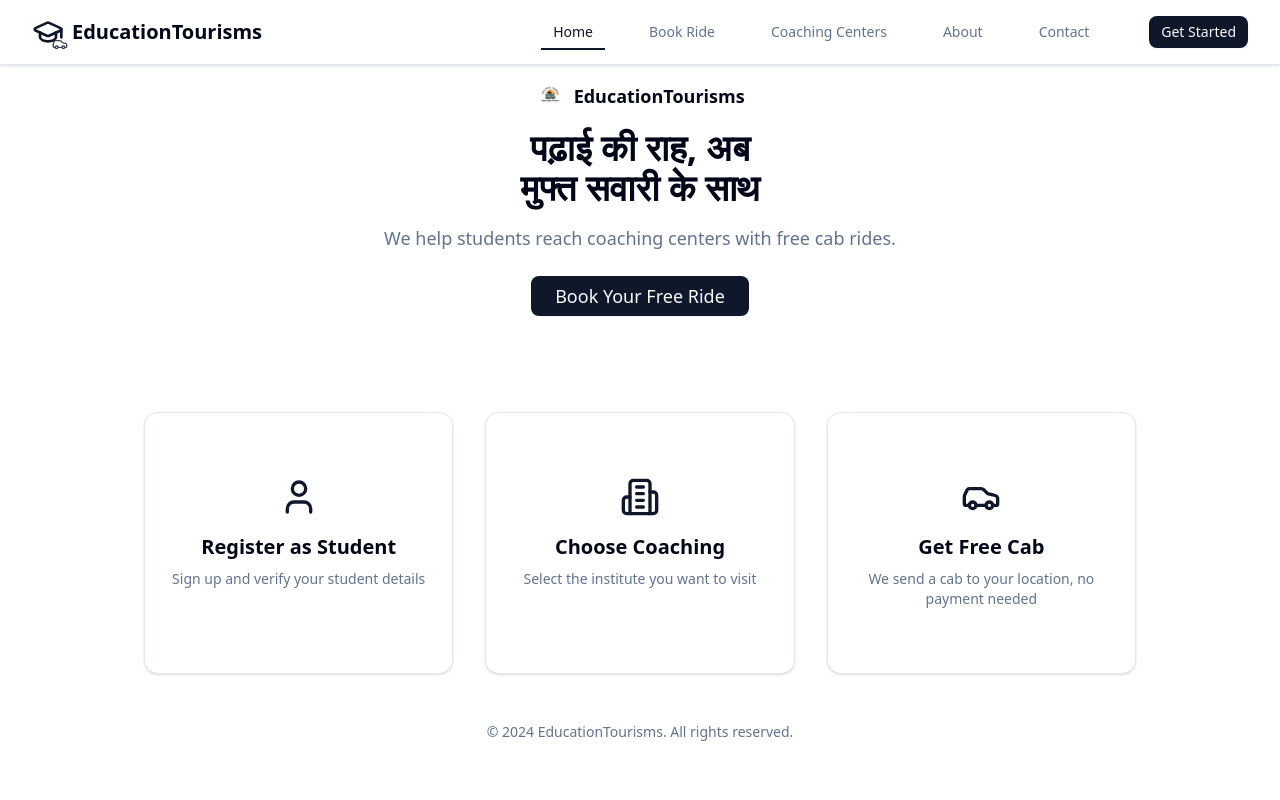
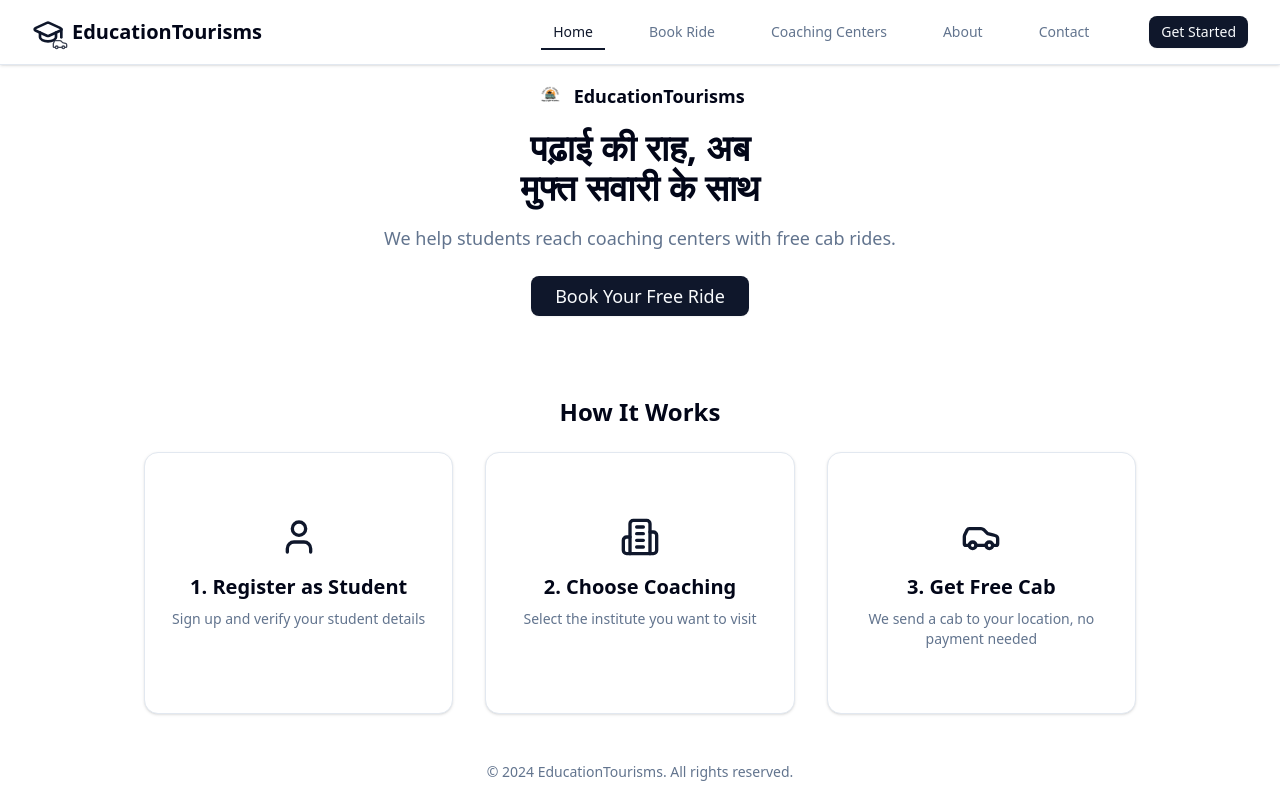
Before and after one commit to tejasdarode17/Education-Tourisms, a React (Vite) app in the folder Frontend/: page / in a window 1280 px wide. Shown: the top 800 px of the page. Built offline with nearby package versions, Linux system fonts and the light colour scheme.

Commit message:
hero section updadted

```diff
--- a/Frontend/src/Main Components/Home/Headline.jsx
+++ b/Frontend/src/Main Components/Home/Headline.jsx
@@ -36,13 +36,18 @@ const Headline = () => {
                 </Button>
             </div>
 
-            {/* How It Works Section */}
-            <div className="max-w-5xl mx-auto grid grid-cols-1 md:grid-cols-3 gap-8 text-center mt-12 px-4">
+            {/* How It Works Heading */}
+            <div className="text-center mt-8 mb-4">
+                <h2 className="text-2xl font-semibold text-foreground">How It Works</h2>
+            </div>
+
+            {/* How It Works Steps */}
+            <div className="max-w-5xl mx-auto grid grid-cols-1 md:grid-cols-3 gap-8 text-center mt-6 px-4">
                 {/* Step 1 */}
                 <Card className="hover:shadow-xl transition">
                     <CardContent className="py-10">
                         <User className="mx-auto h-10 w-10 text-primary mb-4" />
-                        <h3 className="text-xl font-semibold mb-2">Register as Student</h3>
+                        <h3 className="text-xl font-semibold mb-2">1. Register as Student</h3>
                         <p className="text-muted-foreground text-sm">
                             Sign up and verify your student details
                         </p>
@@ -53,7 +58,7 @@ const Headline = () => {
                 <Card className="hover:shadow-xl transition">
                     <CardContent className="py-10">
                         <Building2 className="mx-auto h-10 w-10 text-primary mb-4" />
-                        <h3 className="text-xl font-semibold mb-2">Choose Coaching</h3>
+                        <h3 className="text-xl font-semibold mb-2">2. Choose Coaching</h3>
                         <p className="text-muted-foreground text-sm">
                             Select the institute you want to visit
                         </p>
@@ -64,7 +69,7 @@ const Headline = () => {
                 <Card className="hover:shadow-xl transition">
                     <CardContent className="py-10">
                         <Car className="mx-auto h-10 w-10 text-primary mb-4" />
-                        <h3 className="text-xl font-semibold mb-2">Get Free Cab</h3>
+                        <h3 className="text-xl font-semibold mb-2">3. Get Free Cab</h3>
                         <p className="text-muted-foreground text-sm">
                             We send a cab to your location, no payment needed
                         </p>
```
